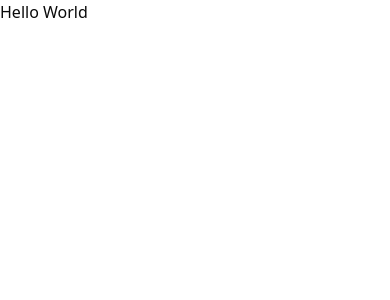
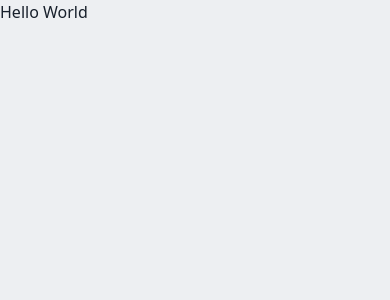
Before and after one commit to David-Llanes/app_contactos_prueba_tecnica, a React (Vite) app in the folder client/: page / in a window 390 px wide. Shown: the top 300 px of the page. Built offline with nearby package versions, Linux system fonts and the light colour scheme.

Commit message:
styles(client): configura paleta de colores

```diff
--- a/client/src/index.css
+++ b/client/src/index.css
@@ -4,52 +4,61 @@
 
 @layer base {
   :root {
-    --background: 0 0% 100%;
-    --foreground: 0 0% 3.9%;
-    --card: 0 0% 100%;
-    --card-foreground: 0 0% 3.9%;
-    --popover: 0 0% 100%;
-    --popover-foreground: 0 0% 3.9%;
-    --primary: 0 0% 9%;
+    --background: 215 17% 94%;
+    --foreground: 216 30% 13%;
+    --card: 215 17% 92%;
+    --card-foreground: 0 0% 18%;
+    --popover: 215 17% 90%;
+    --popover-foreground: 0 0% 18%;
+    --primary: 211 97% 57%;
     --primary-foreground: 0 0% 98%;
-    --secondary: 0 0% 96.1%;
-    --secondary-foreground: 0 0% 9%;
-    --muted: 0 0% 96.1%;
-    --muted-foreground: 0 0% 45.1%;
-    --accent: 0 0% 96.1%;
-    --accent-foreground: 0 0% 9%;
-    --destructive: 0 84.2% 60.2%;
+    --secondary: 251 100% 80%;
+    --secondary-foreground: 216 30% 13%;
+    --muted: 215 25% 91.5%;
+    --muted-foreground: 215 17% 35%;
+    --accent: 215 17% 87;
+    --accent-foreground: 216 30% 13%;
+    --destructive: 348 60% 50%;
     --destructive-foreground: 0 0% 98%;
-    --border: 0 0% 89.8%;
-    --input: 0 0% 89.8%;
-    --ring: 0 0% 3.9%;
+    --border: 215 17% 80%;
+    --input: 215 17% 85%;
+    --ring: 0 0% 18%;
     --chart-1: 12 76% 61%;
     --chart-2: 173 58% 39%;
     --chart-3: 197 37% 24%;
     --chart-4: 43 74% 66%;
     --chart-5: 27 87% 67%;
     --radius: 0.5rem;
+
+    --class: 348 70% 72%;
+    --string: 148 53% 60%;
+    --keyword: 212 100% 77%;
+    --function: 41 77% 79%;
+    --params: 264 46% 86%;
+    --comment: 214 14% 56%;
+    --gradient-start: 159 88% 44%;
+    --gradient-end: var(--primary);
   }
   .dark {
-    --background: 0 0% 3.9%;
-    --foreground: 0 0% 98%;
-    --card: 0 0% 3.9%;
-    --card-foreground: 0 0% 98%;
-    --popover: 0 0% 3.9%;
-    --popover-foreground: 0 0% 98%;
-    --primary: 0 0% 98%;
-    --primary-foreground: 0 0% 9%;
-    --secondary: 0 0% 14.9%;
-    --secondary-foreground: 0 0% 98%;
-    --muted: 0 0% 14.9%;
-    --muted-foreground: 0 0% 63.9%;
-    --accent: 0 0% 14.9%;
-    --accent-foreground: 0 0% 98%;
-    --destructive: 0 62.8% 30.6%;
-    --destructive-foreground: 0 0% 98%;
-    --border: 0 0% 14.9%;
-    --input: 0 0% 14.9%;
-    --ring: 0 0% 83.1%;
+    --background: 216 30% 13%;
+    --foreground: 215 17% 86%;
+    --card: 221 29% 11%;
+    --card-foreground: 215 17% 86%;
+    --popover: 217 29% 9%;
+    --popover-foreground: 215 17% 86%;
+    --primary: 211 97% 57%;
+    --primary-foreground: 215 17% 100%;
+    --secondary: 251 100% 80%;
+    --secondary-foreground: 216 30% 13%;
+    --muted: 219 29% 17%;
+    --muted-foreground: 215 17% 60%;
+    --accent: 219 29% 17%;
+    --accent-foreground: 215 17% 100%;
+    --destructive: 348 60% 50%;
+    --destructive-foreground: 215 17% 100%;
+    --border: 219 29% 20%;
+    --input: 219 29% 20%;
+    --ring: 215 17% 86%;
     --chart-1: 220 70% 50%;
     --chart-2: 160 60% 45%;
     --chart-3: 30 80% 55%;
@@ -65,4 +74,39 @@
   body {
     @apply bg-background text-foreground;
   }
+
+  .content {
+    --max-width: 640px;
+    --gap: clamp(1rem, 4vw, 2rem);
+    --full: minmax(var(--gap), 1fr);
+    --content: min(var(--max-width), 100% - var(--gap) * 2);
+    --popout: minmax(0, 2rem);
+    --feature: minmax(0, 5rem);
+
+    display: grid;
+    grid-template-columns:
+      [full-start] var(--full)
+      [feature-start] var(--feature)
+      [popout-start] var(--popout)
+      [content-start] var(--content) [content-end]
+      var(--popout) [popout-end]
+      var(--feature) [feature-end]
+      var(--full) [full-end];
+
+    & > * {
+      grid-column: content;
+    }
+
+    & > .full {
+      grid-column: full;
+    }
+
+    & > .feature {
+      grid-column: feature;
+    }
+
+    & > .popout {
+      grid-column: popout;
+    }
+  }
 }
--- a/client/tailwind.config.js
+++ b/client/tailwind.config.js
@@ -1,7 +1,7 @@
 /** @type {import('tailwindcss').Config} */
 export default {
-    darkMode: ['class'],
-    content: ['./index.html', './src/**/*.{ts,tsx,js,jsx}'],
+  darkMode: ['class'],
+  content: ['./index.html', './src/**/*.{ts,tsx,js,jsx}'],
   theme: {
   	extend: {
   		borderRadius: {
@@ -10,6 +10,16 @@ export default {
   			sm: 'calc(var(--radius) - 4px)'
   		},
   		colors: {
+  			class: 'hsl(var(--class))',
+  			string: 'hsl(var(--string))',
+  			keyword: 'hsl(var(--keyword))',
+  			function: 'hsl(var(--function))',
+  			params: 'hsl(var(--params))',
+  			comment: 'hsl(var(--comment))',
+  			grad: {
+  				start: 'hsl(var(--gradient-start))',
+  				end: 'hsl(var(--gradient-end))'
+  			},
   			background: 'hsl(var(--background))',
   			foreground: 'hsl(var(--foreground))',
   			card: {
@@ -50,8 +60,30 @@ export default {
   				'4': 'hsl(var(--chart-4))',
   				'5': 'hsl(var(--chart-5))'
   			}
+  		},
+  		keyframes: {
+  			'accordion-down': {
+  				from: {
+  					height: '0'
+  				},
+  				to: {
+  					height: 'var(--radix-accordion-content-height)'
+  				}
+  			},
+  			'accordion-up': {
+  				from: {
+  					height: 'var(--radix-accordion-content-height)'
+  				},
+  				to: {
+  					height: '0'
+  				}
+  			}
+  		},
+  		animation: {
+  			'accordion-down': 'accordion-down 0.2s ease-out',
+  			'accordion-up': 'accordion-up 0.2s ease-out'
   		}
   	}
   },
-  plugins: [require("tailwindcss-animate")],
+  plugins: [require('tailwindcss-animate')],
 }
```
